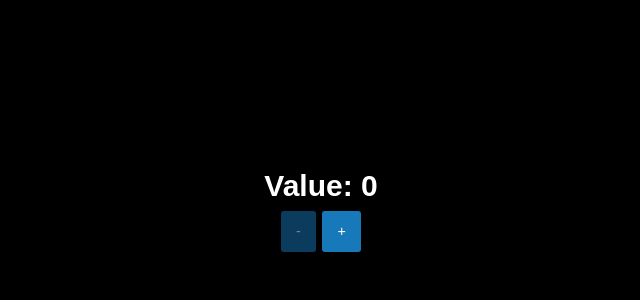
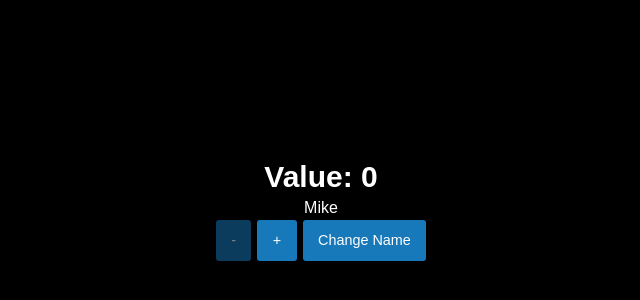
Before and after one commit to kartamyshev/react-starter, a React app: page / in a window 1280 px wide. Shown: the part 188-488 px from the top of the page, without its empty margins (319-959 px from the left). Built offline with nearby package versions, Linux system fonts and the light colour scheme.

Commit message:
updated changeName function

```diff
--- a/src/components/Button/Button.tsx
+++ b/src/components/Button/Button.tsx
@@ -10,7 +10,7 @@ export const Button = ({
   text: string,
   action: () => void,
   className: string,
-  disabled: boolean
+  disabled?: boolean
 }) => {
   return <button
     disabled={disabled}
--- a/src/components/Counter/Counter.tsx
+++ b/src/components/Counter/Counter.tsx
@@ -5,21 +5,27 @@ import { Button } from '@components/Button/Button';
 
 export class Counter extends React.Component<null, null> {
 
-  public renderFromContext(context: any) {
+  public renderWithContext(context: any) {
     return <div className="counter">
-      <div className="counter-title">Value: {context.state.app.counter}</div>
+      <div className="counter-title">Value: {context.state.counter}</div>
+      { context.state.name }
       <div>
         <Button
-          disabled={context.state.app.counter === 0}
+          disabled={context.state.counter === 0}
           className="button"
           text="-"
           action={context.actions.decrement}
         />
         <Button
-          disabled={context.state.app.counter === 10}
+          disabled={context.state.counter === 10}
           className="button"
           text="+"
           action={context.actions.increment}
+        />
+        <Button
+          className="button"
+          text="Change Name"
+          action={context.actions.changeName('John')}
         />
       </div>
     </div>;
@@ -27,7 +33,7 @@ export class Counter extends React.Component<null, null> {
 
   public render() {
     return <AppContext.Consumer>
-      { this.renderFromContext }
+      { this.renderWithContext }
     </AppContext.Consumer>;
   }
 }
--- a/src/store/Provider.tsx
+++ b/src/store/Provider.tsx
@@ -1,17 +1,23 @@
 import * as React from 'react';
 import { AppContext } from '@store/AppContext';
-import { app } from '@store/state';
-import { increment, decrement } from '@store/actions';
+import { increment, decrement, changeName } from '@store/actions';
 
 export class Provider extends React.Component<any, any> {
-  public state = { app };
+
+  public state = {
+    counter: 0,
+    name: 'Mike'
+  };
 
   public render() {
     const value = {
       state: this.state,
       actions: {
         increment: () => this.setState(increment),
-        decrement: () => this.setState(decrement)
+        decrement: () => this.setState(decrement),
+        changeName: (name: any) => () => {
+          this.setState(changeName(name));
+        }
       }
     };
     return (
--- a/src/store/actions.ts
+++ b/src/store/actions.ts
@@ -1,17 +1,20 @@
 export const increment = (prevState: any) => {
   return {
-    app: {
-      ...prevState.app,
-      counter: prevState.app.counter + 1
-    }
+    ...prevState,
+    counter: prevState.counter + 1
   };
 };
 
 export const decrement = (prevState: any) => {
   return {
-    app: {
-      ...prevState.app,
-      counter: prevState.app.counter - 1
-    }
+    ...prevState,
+    counter: prevState.counter - 1
   };
 };
+
+export const changeName = (name: string) => (prevState: any) => {
+  return {
+    ...prevState,
+    name
+  };
+};
--- a/src/store/state.ts
+++ /dev/null
@@ -1,3 +0,0 @@
-export const app = {
-  counter: 0
-};
```
